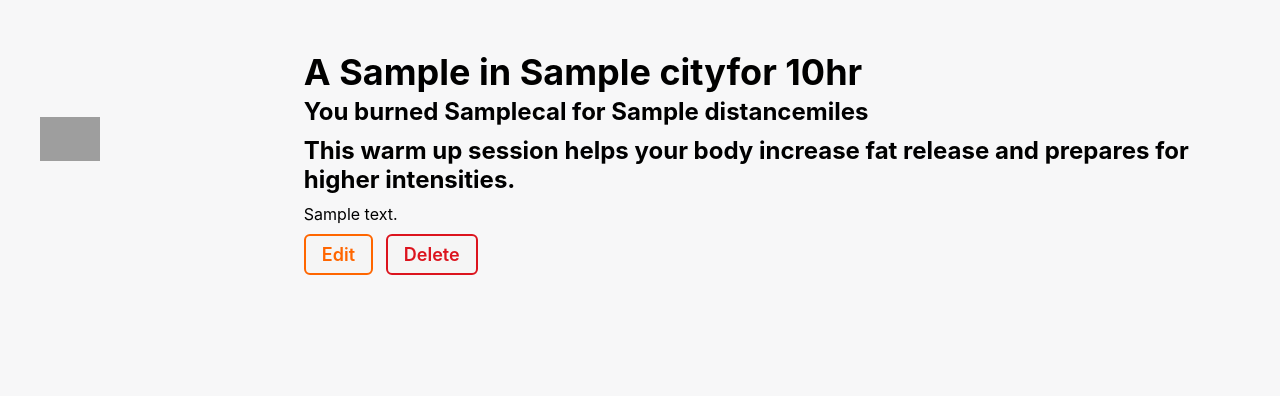
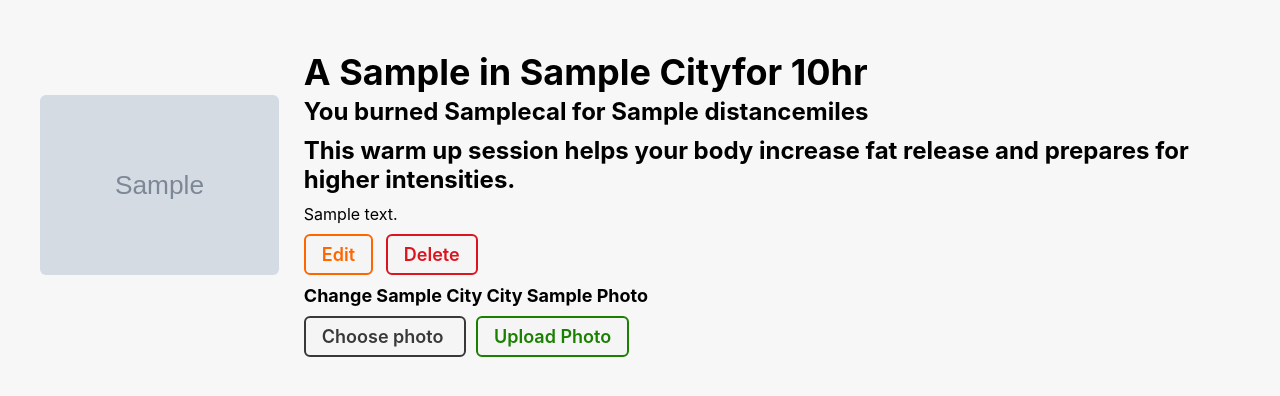
Before and after one commit to daisy119/Fitfolio, a Django app: template main_app/templates/activities/detail.html in a window 1280 px wide. Shown: the part 55-451 px from the top of the page. Run offline with Django 3.2, Linux system fonts and the light colour scheme; the template is opened without the code that fills it: most values are stand-ins (such as "Sample title", 1, 10 or a date in 2020); grey boxes marked "Sample" are stand-in pictures; grey boxes are pictures that could not be loaded.

Commit message:
add photo uploading feature

```diff
--- a/main_app/admin.py
+++ b/main_app/admin.py
@@ -1,4 +1,5 @@
 from django.contrib import admin
-from .models import Activity
+from .models import Activity, Photo
 
 admin.site.register(Activity)
+admin.site.register(Photo)
--- a/main_app/static/js/activity-detail.js
+++ b/main_app/static/js/activity-detail.js
@@ -1,4 +1,16 @@
 const dateInput = document.getElementById('id_date')
+
+const fileInput = document.getElementById('file-input')
+const fileName = document.getElementById('file-name')
+
+fileInput.addEventListener('change', evt => {
+  const fileToUpload = evt.target.files[0].name
+  if(fileToUpload) {
+    fileName.innerText = fileToUpload
+  } else {
+    fileName.innerText = ""
+  }
+})
 
 const picker = MCDatepicker.create({
   el: '#id_date',
--- a/main_app/templates/activities/detail.html
+++ b/main_app/templates/activities/detail.html
@@ -7,19 +7,28 @@
   type="text/css"
   href="{% static 'css/activities/activity-detail.css' %}"
 />
+<script defer src="{% static 'js/activity-detail.js' %}"></script>
 {% endblock %}
 
 {% block content %}
 
 <section class="activity-container">
   <div class="activity-img">
+    {% if activity.photo.url %}
+    <img
+      src="{{activity.photo.url}}"
+      alt="A photo of {{activity.city|title}}"
+      class="usr-img"
+    >
+  {% else %}
     <img
       src="{% static 'images/sk8r-boi-cat.svg' %}"
       alt="A skater boy cat"
     >
+  {% endif %}
   </div>
   <div class="activity-details">
-    <h1>A {{ activity.get_activity_type_display  }} in {{activity.city}}for {{activity.duration}}hr</h1>
+    <h1>A {{ activity.get_activity_type_display  }} in {{activity.city|title}}for {{activity.duration}}hr</h1>
     <h2>You burned {{activity.calorie_burnt}}cal for {{activity.distance}}miles</h2>
     {% if activity.max_heart_rate > 120  %}
       <h2>Great job.You burn fat and carbonhydrates ub this zone. The goal is to spend 25-35 min here</h2>
@@ -31,6 +40,20 @@
       <a href="{% url 'activity-update' activity.id %}" class="btn warn">Edit</a>
       <a href="{% url 'activity-delete' activity.id %}" class="btn danger">Delete</a>
     </div>
+    <h3>Change {{activity.city|title}} City {{ activity.get_activity_type_display  }} Photo</h3>
+    <p id="file-name"></p>
+    <form
+      action="{% url 'add-photo' activity.id %}"
+      enctype="multipart/form-data"
+      method="POST"
+    >
+      {% csrf_token %}
+      <label class="btn secondary">
+        Choose photo
+        <input type="file" name="photo-file" id="file-input">
+      </label>
+      <button type="submit" class="btn submit">Upload Photo</button>
+    </form>
   </div>
 </section>
 
--- a/main_app/urls.py
+++ b/main_app/urls.py
@@ -10,4 +10,5 @@ urlpatterns = [
     path('activities/<int:pk>/update/', views.ActivityUpdate.as_view(), name='activity-update'),
     path('activities/<int:pk>/delete/', views.ActivityDelete.as_view(), name='activity-delete'),
     path('accounts/signup/', views.signup, name='signup'),
+    path('activities/<int:activity_id>/add-photo/', views.add_photo, name='add-photo'),
 ]
```
Also changed, not shown: main_app/models.py (+9 -2 lines), main_app/templates/activities/index.html (+8 -0 lines), main_app/views.py (+24 -1 lines), main_app/migrations/0006_photo.py (added), main_app/migrations/0007_alter_activity_activity_type.py (added).
